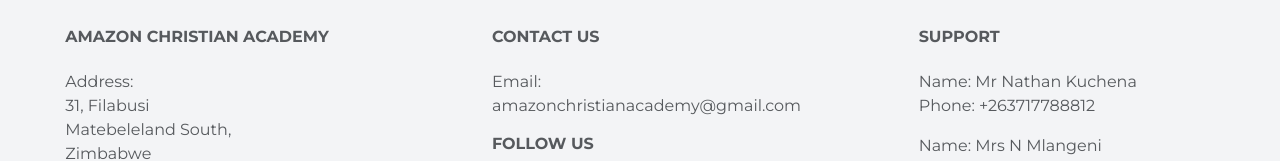
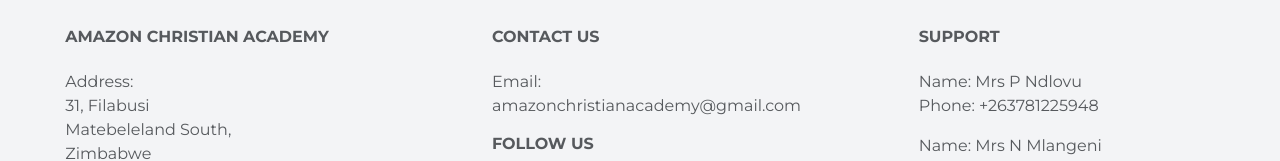
Before and after one commit to nqabasikeyi/ACA, a React (Vite) app: page / in a window 1280 px wide. Shown: the part 3591-3752 px from the top of the page. Built offline with nearby package versions, Linux system fonts and the light colour scheme.

Commit message:
Update contact information in Footer component

```diff
--- a/src/components/Footer.jsx
+++ b/src/components/Footer.jsx
@@ -54,9 +54,9 @@
               <h6 className="text-uppercase fw-bold mb-4">Support</h6>
               <div className="flex flex-col gap-3">
                 <p>
-                  Name: Mr Nathan Kuchena <br />
-                  Phone: +263717788812
-                </p>
+                  Name: Mrs P Ndlovu
+                <br />
+                  Phone: +263781225948              </p>
                 <p>
                   Name: Mrs N Mlangeni
                   <br />
```
